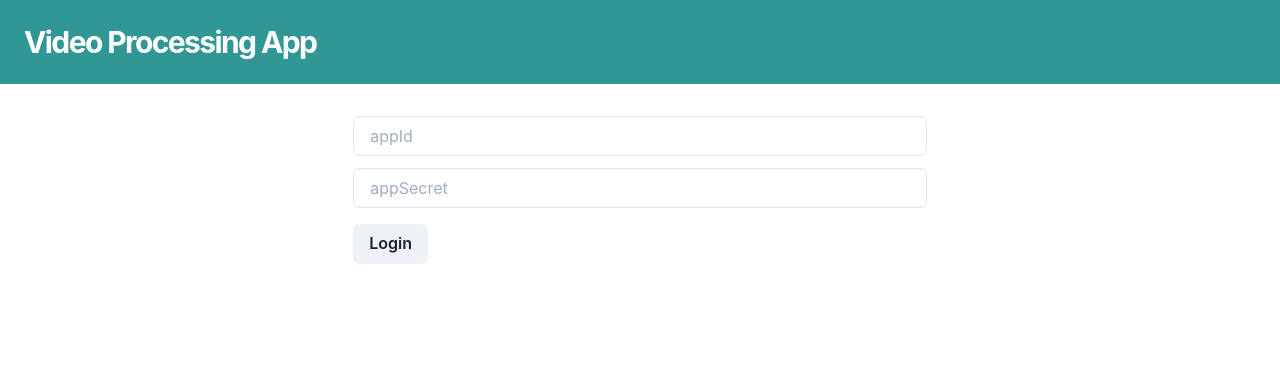
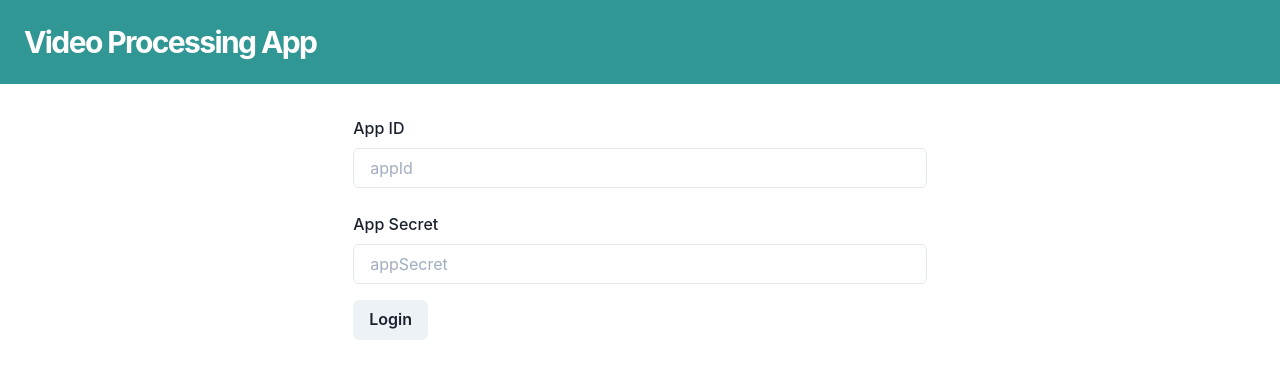
Before and after one commit to itsrainingmani/symblai-video, a Next.js app: page / in a window 1280 px wide. Shown: the top 378 px of the page. Built offline with nearby package versions, Linux system fonts and the light colour scheme.

Commit message:
get accesstoken from symbl ai with appId and appSecret input

```diff
--- a/components/protectedPage.js
+++ b/components/protectedPage.js
@@ -1,32 +1,67 @@
 import React, { useState } from 'react';
-import { Container, Button, Input, Stack } from '@chakra-ui/react';
+import {
+	Container,
+	Button,
+	Input,
+	Stack,
+	FormLabel,
+	Box,
+} from '@chakra-ui/react';
 import Header from './header';
 
 const ProtectedPage = ({ children }) => {
-	const isLoggedIn = false;
 	const [appId, setAppId] = useState('');
 	const [appSecret, setAppSecret] = useState('');
+	const [token, setToken] = useState('');
+
+	const isLoggedIn = token;
+
+	const loginToSymbl = async () => {
+		const response = await fetch('https://api.symbl.ai/oauth2/token:generate', {
+			method: 'POST',
+			headers: {
+				'Content-Type': 'application/json',
+			},
+			mode: 'cors',
+			body: JSON.stringify({
+				type: 'application',
+				appId,
+				appSecret,
+			}),
+		});
+
+		const json = await response.json();
+		setToken(json.accessToken);
+		console.log(json);
+	};
 
 	return (
 		<>
 			<Header />
 			{!isLoggedIn ? (
 				<Container>
-					<Stack spacing={3} marginBottom='1rem'>
+					<Stack spacing={2} marginBottom='1rem'>
+						<Box marginBottom='1rem'>
+							<FormLabel>App ID</FormLabel>
 							<Input
 								placeholder='appId'
 								size='md'
 								value={appId}
 								onChange={(e) => setAppId(e.target.value)}
 							/>
+						</Box>
+						<Box>
+							<FormLabel>App Secret</FormLabel>
 							<Input
+								type='password'
 								placeholder='appSecret'
 								size='md'
 								value={appSecret}
 								onChange={(e) => setAppSecret(e.target.value)}
 							/>
+						</Box>
 					</Stack>
-					<Button>Login</Button>
+					<Button onClick={() => loginToSymbl()}>Login</Button>
 				</Container>
 			) : (
 				children
```
Lines whose indentation alone changed are shown as unchanged.
